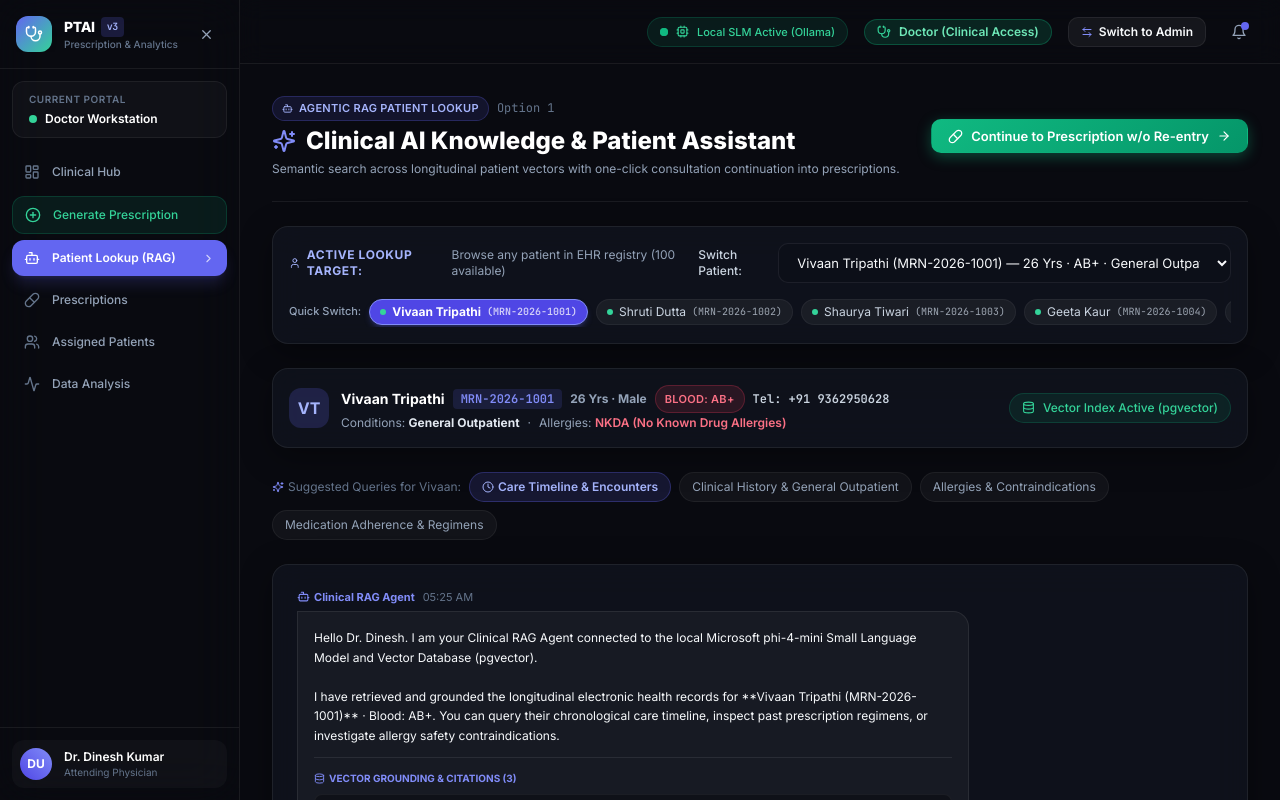
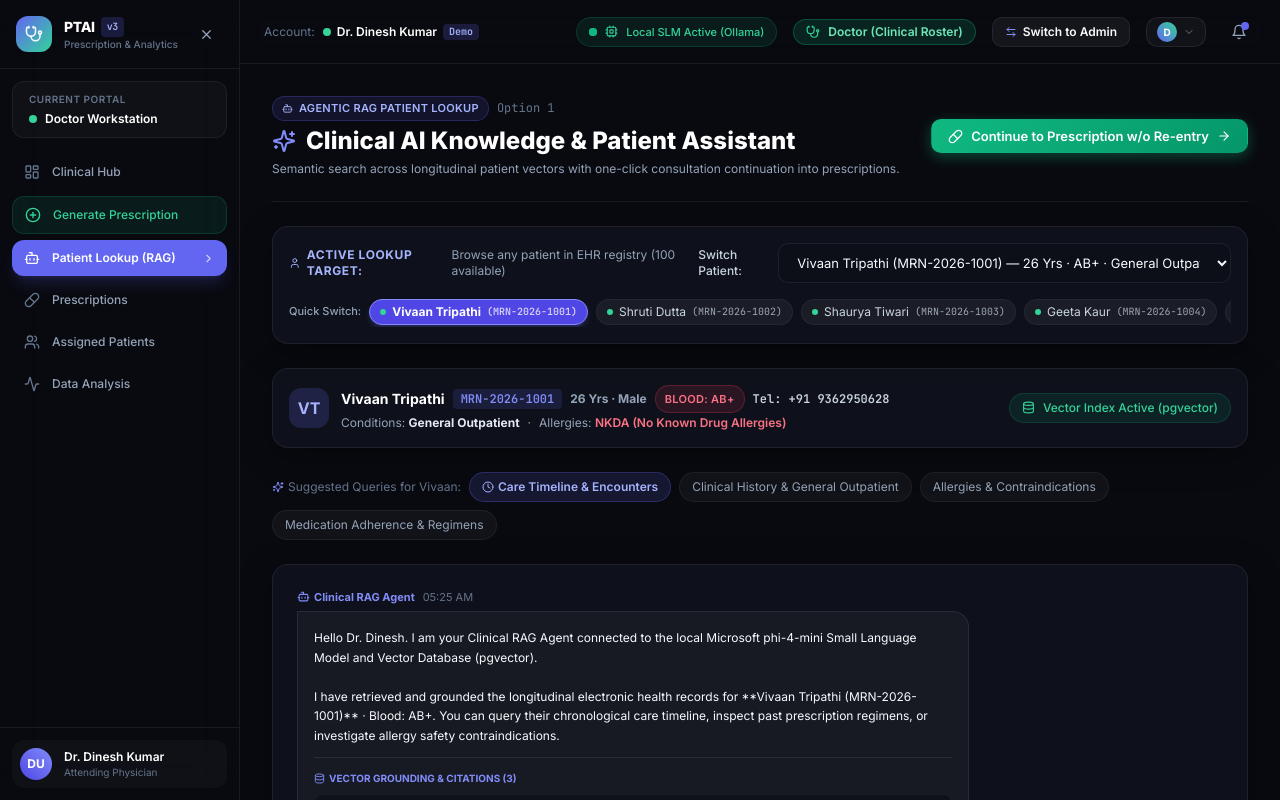
Before and after one commit to Athish2211/PTAIV3, a Next.js app in the folder frontend/: page /ai in a window 1280 px wide. Shown: the top 800 px of the page. Built offline with nearby package versions, Linux system fonts and the light colour scheme.

Commit message:
Auto-commit: 2026-10-29 09:56:47

```diff
--- a/frontend/src/components/ui/Navbar.tsx
+++ b/frontend/src/components/ui/Navbar.tsx
@@ -1,21 +1,40 @@
 'use client'
 
-import React from 'react'
+import React, { useState } from 'react'
+import Link from 'next/link'
 import { useRole } from '@/context/RoleContext'
-import { Stethoscope, ShieldCheck, Cpu, Search, Bell, ArrowLeftRight, UserCheck } from 'lucide-react'
+import {
+  Stethoscope, ShieldCheck, Cpu, Bell, ArrowLeftRight,
+  LogOut, ChevronDown, User, Sparkles, UserPlus
+} from 'lucide-react'
 
 export default function Navbar() {
-  const { role, toggleRole } = useRole()
+  const { role, toggleRole, currentUser, logoutUser, users, switchUser } = useRole()
+  const [showAccountDropdown, setShowAccountDropdown] = useState(false)
+
+  const activeName = currentUser?.name || (role === 'doctor' ? 'Dr. Dinesh Kumar' : 'Dr. Sarah Connor')
+  const isDemoUser = currentUser?.id === 'doc-demo' || currentUser?.id === 'admin-demo'
 
   return (
     <header className="no-print border-b border-[var(--border-subtle)] bg-[var(--bg-elevated)]/60 backdrop-blur-md px-4 py-3 sm:h-16 sm:px-6 flex flex-col sm:flex-row items-start sm:items-center justify-between gap-3 sticky top-0 z-40">
-      {/* Left (Empty to push right items to end) */}
-      <div className="flex-1 hidden sm:block"></div>
+      {/* Left: Active Organization / Doctor Info */}
+      <div className="flex items-center gap-2 text-xs">
+        <span className="text-[var(--text-muted)] hidden md:inline">Account:</span>
+        <span className="font-semibold text-white flex items-center gap-1.5">
+          <span className={`w-2 h-2 rounded-full ${role === 'doctor' ? 'bg-emerald-400' : 'bg-cyan-400'}`} />
+          <span>{activeName}</span>
+          {isDemoUser && (
+            <span className="text-[10px] px-1.5 py-0.2 rounded bg-indigo-500/20 text-indigo-300 font-mono">
+              Demo
+            </span>
+          )}
+        </span>
+      </div>
 
       {/* Right: Role Status, Switcher & System Telemetry */}
       <div className="flex items-center justify-between w-full sm:w-auto gap-2 sm:gap-4 overflow-x-auto pb-1 sm:pb-0">
         {/* Local SLM Telemetry */}
-        <div className="hidden lg:flex items-center gap-2 px-3 py-1.5 rounded-full bg-emerald-500/10 border border-emerald-500/20 text-emerald-400 text-xs">
+        <div className="hidden xl:flex items-center gap-2 px-3 py-1.5 rounded-full bg-emerald-500/10 border border-emerald-500/20 text-emerald-400 text-xs">
           <span className="relative flex h-2 w-2">
             <span className="animate-ping absolute inline-flex h-full w-full rounded-full bg-emerald-400 opacity-75"></span>
             <span className="relative inline-flex rounded-full h-2 w-2 bg-emerald-500"></span>
@@ -26,12 +45,12 @@ export default function Navbar() {
 
         {/* Active Access Badge */}
         {role === 'doctor' ? (
-          <div className="flex items-center gap-1.5 sm:gap-2 px-2 sm:px-3 py-1 rounded-full bg-emerald-500/15 border border-emerald-500/30 text-emerald-300 text-[10px] sm:text-xs font-semibold whitespace-nowrap">
+          <div className="flex items-center gap-1.5 sm:gap-2 px-2.5 sm:px-3 py-1 rounded-full bg-emerald-500/15 border border-emerald-500/30 text-emerald-300 text-[10px] sm:text-xs font-semibold whitespace-nowrap">
             <Stethoscope size={12} className="text-emerald-400 sm:w-3.5 sm:h-3.5" />
-            <span>Doctor <span className="hidden sm:inline">(Clinical Access)</span></span>
+            <span>Doctor <span className="hidden sm:inline">(Clinical Roster)</span></span>
           </div>
         ) : (
-          <div className="flex items-center gap-1.5 sm:gap-2 px-2 sm:px-3 py-1 rounded-full bg-cyan-500/15 border border-cyan-500/30 text-cyan-300 text-[10px] sm:text-xs font-semibold whitespace-nowrap">
+          <div className="flex items-center gap-1.5 sm:gap-2 px-2.5 sm:px-3 py-1 rounded-full bg-cyan-500/15 border border-cyan-500/30 text-cyan-300 text-[10px] sm:text-xs font-semibold whitespace-nowrap">
             <ShieldCheck size={12} className="text-cyan-400 sm:w-3.5 sm:h-3.5" />
             <span>Admin <span className="hidden sm:inline">/ CMO</span></span>
           </div>
@@ -40,17 +59,93 @@ export default function Navbar() {
         {/* Instant Role Toggle Switcher */}
         <button
           onClick={toggleRole}
-          className="btn btn-secondary text-[10px] sm:text-xs py-1 sm:py-1.5 px-2 sm:px-3 flex items-center gap-1 sm:gap-1.5 hover:border-[var(--brand-400)] transition-all whitespace-nowrap"
-          title="Switch persona for testing"
+          className="btn btn-secondary text-[10px] sm:text-xs py-1 sm:py-1.5 px-2.5 sm:px-3 flex items-center gap-1 sm:gap-1.5 hover:border-[var(--brand-400)] transition-all whitespace-nowrap"
+          title="Toggle between Doctor and Admin personas"
         >
           <ArrowLeftRight size={12} className="text-[var(--brand-400)] sm:w-3 sm:h-3" />
           <span>Switch <span className="hidden sm:inline">to {role === 'doctor' ? 'Admin' : 'Doctor'}</span></span>
         </button>
 
+        {/* Account Menu / Switcher */}
+        <div className="relative">
+          <button
+            onClick={() => setShowAccountDropdown(!showAccountDropdown)}
+            className="flex items-center gap-1.5 px-2.5 py-1 rounded-xl bg-white/[0.04] hover:bg-white/[0.08] border border-white/[0.08] text-xs text-white transition-colors"
+          >
+            <div className="w-5 h-5 rounded-full bg-gradient-to-tr from-indigo-500 to-emerald-400 flex items-center justify-center text-[10px] font-bold">
+              {activeName.slice(0, 1)}
+            </div>
+            <ChevronDown size={12} className="text-[var(--text-muted)]" />
+          </button>
+
+          {showAccountDropdown && (
+            <div className="absolute right-0 mt-2 w-64 glass-panel p-2 shadow-2xl border-white/[0.1] z-50 text-xs space-y-1">
+              <div className="px-3 py-2 border-b border-white/[0.06]">
+                <div className="font-bold text-white truncate">{activeName}</div>
+                <div className="text-[10px] text-[var(--text-muted)] truncate">
+                  {currentUser?.email || (role === 'doctor' ? 'dr.dinesh@ptai-health.org' : 'admin@ptai-health.org')}
+                </div>
+                <div className="text-[10px] text-emerald-400 capitalize mt-0.5 font-mono">
+                  Role: {role}
+                </div>
+              </div>
+
+              {/* Quick switch between registered accounts */}
+              <div className="px-2 py-1 text-[10px] font-semibold text-[var(--text-muted)] uppercase">
+                Switch User Account
+              </div>
+              <div className="max-h-32 overflow-y-auto space-y-0.5">
+                {users.map((u) => (
+                  <button
+                    key={u.id}
+                    onClick={() => {
+                      switchUser(u.id)
+                      setShowAccountDropdown(false)
+                    }}
+                    className={`w-full text-left px-2.5 py-1.5 rounded-lg flex items-center justify-between text-[11px] transition-colors ${
+                      currentUser?.id === u.id
+                        ? 'bg-indigo-500/20 text-indigo-300 font-bold'
+                        : 'text-[var(--text-secondary)] hover:text-white hover:bg-white/[0.05]'
+                    }`}
+                  >
+                    <span className="truncate">{u.name}</span>
+                    <span className="text-[9px] uppercase px-1.5 py-0.2 rounded bg-white/[0.05] text-[var(--text-muted)]">
+                      {u.role}
+                    </span>
+                  </button>
+                ))}
+              </div>
+
+              <div className="pt-1 border-t border-white/[0.06] flex items-center justify-between gap-1">
+                <Link
+                  href="/login"
+                  onClick={() => setShowAccountDropdown(false)}
+                  className="px-2.5 py-1.5 rounded-lg text-[11px] text-[var(--text-secondary)] hover:text-white hover:bg-white/[0.05] flex items-center gap-1.5 flex-1"
+                >
+                  <UserPlus size={12} />
+                  <span>New Login / Signup</span>
+                </Link>
+                <button
+                  onClick={() => {
+                    setShowAccountDropdown(false)
+                    logoutUser()
+                  }}
+                  className="px-2.5 py-1.5 rounded-lg text-[11px] text-rose-400 hover:text-rose-300 hover:bg-rose-500/10 flex items-center gap-1.5"
+                  title="Sign Out"
+                >
+                  <LogOut size={12} />
+                  <span>Logout</span>
+                </button>
+              </div>
+            </div>
+          )}
+        </div>
+
         {/* Notifications */}
         <button
-          onClick={() => alert("System Telemetry: 0 New High-Risk Alerts. Anomaly Agent is monitoring active prescriptions.")}
-          className="btn btn-ghost btn-icon relative text-[var(--text-muted)] hover:text-white flex-shrink-0" aria-label="Alerts"
+          onClick={() => alert("System Telemetry: 0 High-Risk Alerts. Live multi-agent verification active.")}
+          className="btn btn-ghost btn-icon relative text-[var(--text-muted)] hover:text-white flex-shrink-0"
+          aria-label="Alerts"
         >
           <Bell size={16} />
           <span className="absolute top-1.5 right-1.5 w-2 h-2 rounded-full bg-[var(--brand-500)]" />
```
